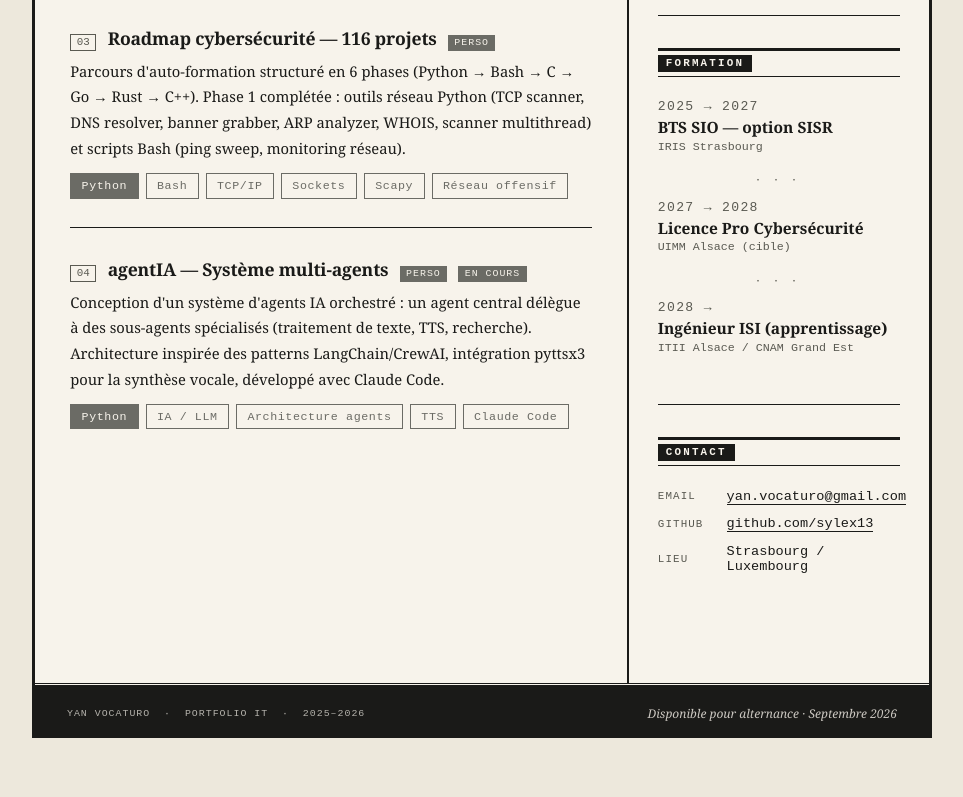
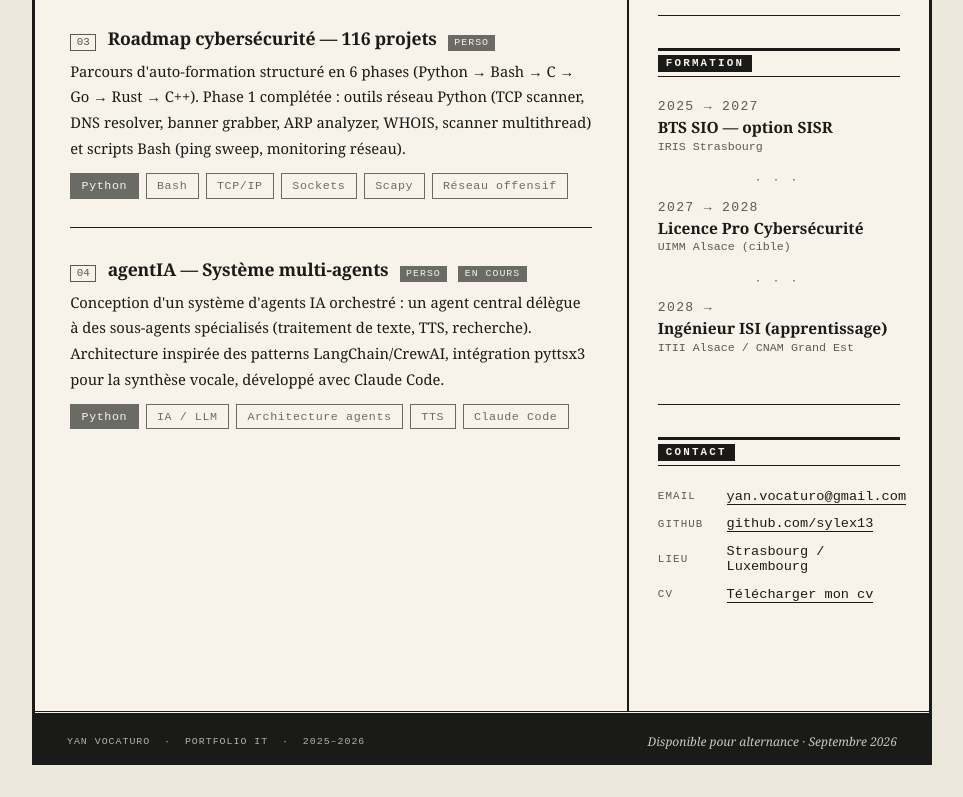
Before and after one commit to sylex13/portfolio, a plain HTML site: page index.html in a window 1280 px wide. Shown: the part 1745-2542 px from the top of the page, without its empty margins (158-1121 px from the left). Before the commit the page ends 2515 px from the top, so only its background shows below. Drawn offline with Linux system fonts and the light colour scheme.

Commit message:
Add CV download link to contact section

```diff
--- a/index.html
+++ b/index.html
@@ -935,6 +935,14 @@
               <span class="contact-label">Lieu</span>
               <span class="contact-val">Strasbourg / Luxembourg</span>
             </div>
+            <div class="contact-row">
+              <span class="contact-label">CV</span>
+              <span class="contact-val"
+                ><a href="cv/CV_Vocaturo_Yan.pdf" download class="cv-btn">
+                  Télécharger mon cv
+                </a>
+              </span>
+            </div>
           </div>
         </div>
       </div>
```
